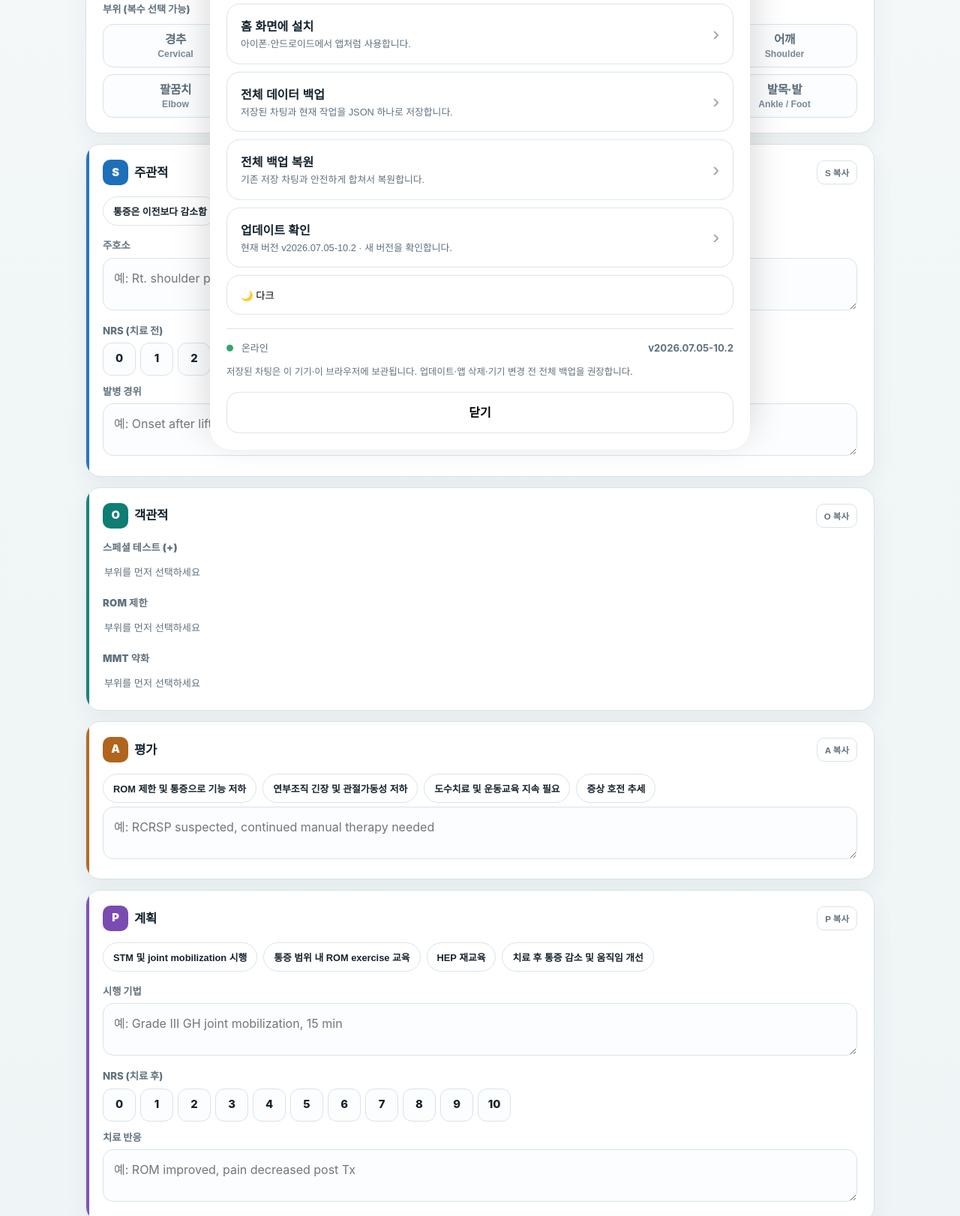
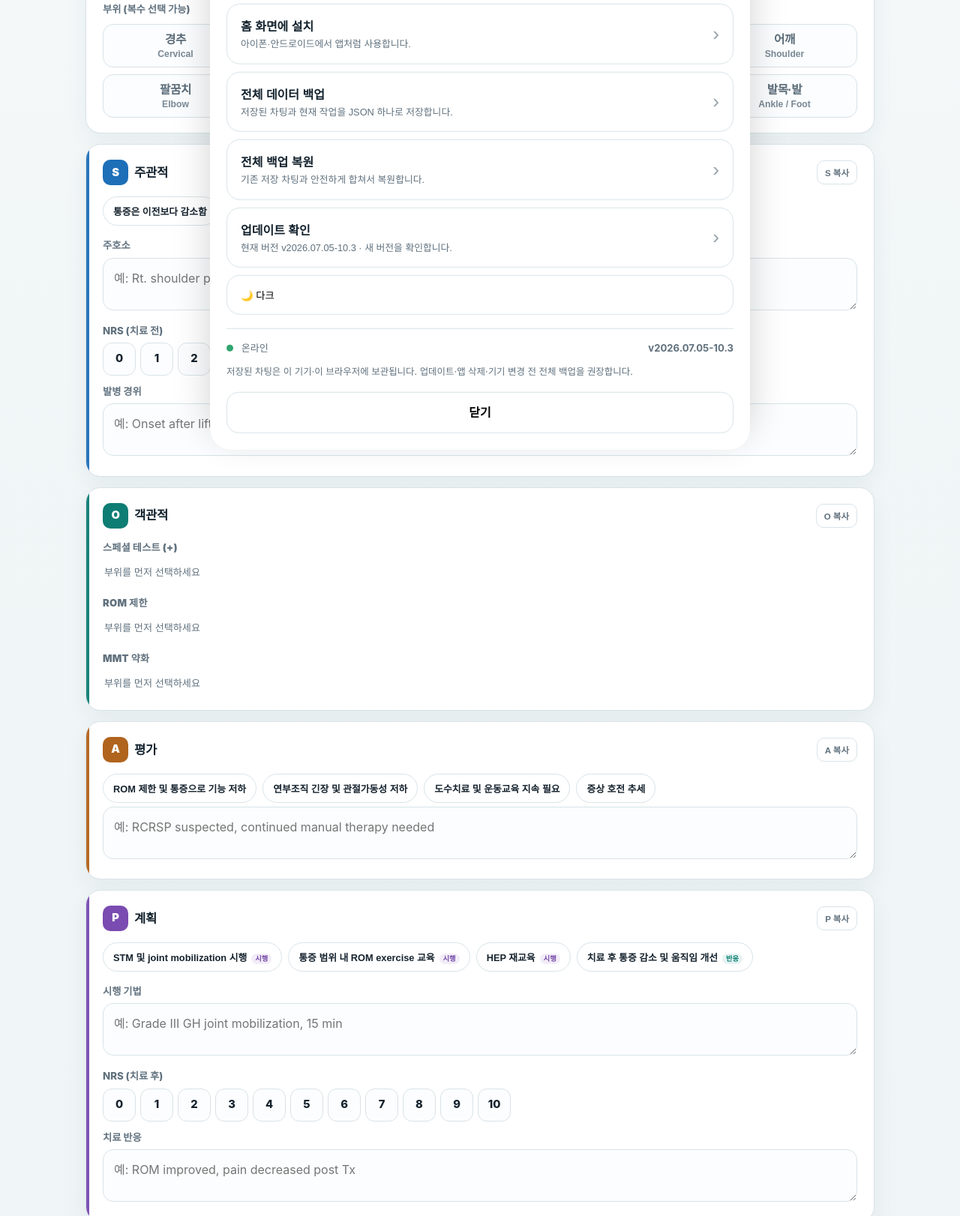
Before and after one commit to gwon056-hash/physio-chart, a plain HTML site: page index.html in a window 1280 px wide. Shown: the part 920-2542 px from the top of the page at 75% size. Drawn offline with Linux system fonts and the light colour scheme.

Commit message:
v2026.07.05-10.3

```diff
--- a/index.html
+++ b/index.html
@@ -3,7 +3,7 @@
 <head>
 <meta charset="UTF-8">
 <meta name="viewport" content="width=device-width, initial-scale=1.0, maximum-scale=1.0, user-scalable=no">
-<meta name="app-version" content="2026.07.05-10.2">
+<meta name="app-version" content="2026.07.05-10.3">
 <meta name="theme-color" content="#0e7d74">
 <meta name="apple-mobile-web-app-capable" content="yes">
 <meta name="apple-mobile-web-app-title" content="차팅생성기">
@@ -1438,6 +1438,23 @@ body[data-theme="dark"]{
   min-height:58px;
 }
 
+
+/* P quick phrase destination */
+#phraseP .phrase[data-target="pTech"]::after{
+  content:"시행";margin-left:6px;padding:2px 5px;border-radius:999px;
+  background:rgba(124,77,183,.10);color:#7448a8;font-size:.58rem;font-weight:900
+}
+#phraseP .phrase[data-target="pResp"]::after{
+  content:"반응";margin-left:6px;padding:2px 5px;border-radius:999px;
+  background:rgba(17,139,128,.10);color:#087d72;font-size:.58rem;font-weight:900
+}
+[data-theme="dark"] #phraseP .phrase[data-target="pTech"]::after{
+  background:rgba(150,112,196,.18);color:#c3a3e7
+}
+[data-theme="dark"] #phraseP .phrase[data-target="pResp"]::after{
+  background:rgba(62,179,167,.18);color:#8be0d7
+}
+
 </style>
 </head>
 <body>
@@ -1505,7 +1522,7 @@ body[data-theme="dark"]{
 <div class="card soap-card p-card"><div class="sec-tag"><span class="chip p">P</span>계획 <span class="section-copy"><button data-copy="P">P 복사</button></span></div><div class="phrasebar" id="phraseP"></div><label class="fld">시행 기법</label><textarea id="pTech" placeholder="예: Grade III GH joint mobilization, 15 min"></textarea><label class="fld">NRS (치료 후)</label><div class="nrs-grid" id="nrsPost"></div><label class="fld">치료 반응</label><textarea id="pResp" placeholder="예: ROM improved, pain decreased post Tx"></textarea></div>
 
 <div class="card preview-card"><div class="sec-tag"><span class="chip i">출력</span>차팅 미리보기</div><div class="preview-tools"><button class="mini-btn" id="cleanBtn">문장 정리</button><button class="mini-btn" id="copySubjectBtn">S/O/A/P 전체 복사</button></div><div class="preview-note">선택한 내용이 아래에 실시간으로 정리됩니다.</div><div class="preview-shell"><div class="preview-label">미리 생성된 차팅</div><div id="preview" class="empty">항목을 입력하면 여기에 차팅이 생성됩니다</div></div></div>
-<footer class="app-footer">MOA Charting Beta v2026.07.05-10.2 · © MOA BUSAN · @physio_geun_1</footer>
+<footer class="app-footer">MOA Charting Beta v2026.07.05-10.3 · © MOA BUSAN · @physio_geun_1</footer>
 </div>
 <div class="bottombar">
   <div class="inner">
@@ -1513,7 +1530,7 @@ body[data-theme="dark"]{
     <button class="big" id="saveBtn">💾 저장</button>
     <button class="big" id="copyBtn">📋 복사</button>
   </div>
-  <div class="desktop-copyright">MOA Charting Beta v2026.07.05-10.2 · © MOA BUSAN · @physio_geun_1</div>
+  <div class="desktop-copyright">MOA Charting Beta v2026.07.05-10.3 · © MOA BUSAN · @physio_geun_1</div>
 </div><div class="toast" id="toast">복사 완료</div>
 
 <div class="more-backdrop" id="moreBackdrop"></div>
@@ -1555,7 +1572,7 @@ body[data-theme="dark"]{
     <button class="manage-item" id="updateCheckBtn" type="button">
       <div>
         <strong>업데이트 확인</strong>
-        <span id="updateMenuText">현재 버전 v2026.07.05-10.2 · 새 버전을 확인합니다.</span>
+        <span id="updateMenuText">현재 버전 v2026.07.05-10.3 · 새 버전을 확인합니다.</span>
       </div>
       <b>›</b>
     </button>
@@ -1571,7 +1588,7 @@ body[data-theme="dark"]{
 
   <div class="sheet-status">
     <span><i class="status-dot"></i> 온라인</span>
-    <strong id="currentVersionLabel">v2026.07.05-10.2</strong>
+    <strong id="currentVersionLabel">v2026.07.05-10.3</strong>
   </div>
   <p class="sheet-note">저장된 차팅은 이 기기·이 브라우저에 보관됩니다. 업데이트·앱 삭제·기기 변경 전 전체 백업을 권장합니다.</p>
   <button class="sheet-done" id="sheetDoneBtn" type="button">닫기</button>
@@ -1861,7 +1878,44 @@ function buildArea(areaId,key,isObj){
 function renderOpts(){buildArea('stArea','st',true);buildArea('romArea','rom',false);buildArea('mmtArea','mmt',false)}
 
 function buildNRS(gridId,side){const g=$(gridId);for(let i=0;i<=10;i++){const c=document.createElement('div');c.className='nrs'+(side==='post'?' p-side':'');c.textContent=i;c.onclick=()=>{let cur=side==='pre'?nrsPre:nrsPost,val=cur===i?null:i;if(side==='pre')nrsPre=val;else nrsPost=val;[...g.children].forEach((el,idx)=>el.classList.toggle('on',idx===val));render();persistDraft()};g.appendChild(c)}}buildNRS('nrsPre','pre');buildNRS('nrsPost','post');
-const phrases={S:['통증은 이전보다 감소함','특정 동작 시 통증 잔존','야간통은 감소함','일상생활 불편감 감소'],A:['ROM 제한 및 통증으로 기능 저하','연부조직 긴장 및 관절가동성 저하','도수치료 및 운동교육 지속 필요','증상 호전 추세'],P:['STM 및 joint mobilization 시행','통증 범위 내 ROM exercise 교육','HEP 재교육','치료 후 통증 감소 및 움직임 개선']};function addPhrase(area,id){phrases[area].forEach(p=>{let b=document.createElement('button');b.className='phrase';b.textContent=p;b.onclick=()=>{const target=area==='S'?'sChief':area==='A'?'aText':'pResp';$(target).value=($(target).value?$(target).value+'\n':'')+p;render();persistDraft()};$(id).appendChild(b)})}addPhrase('S','phraseS');addPhrase('A','phraseA');addPhrase('P','phraseP');
+const phrases={
+  S:[
+    {text:'통증은 이전보다 감소함',target:'sChief'},
+    {text:'특정 동작 시 통증 잔존',target:'sChief'},
+    {text:'야간통은 감소함',target:'sChief'},
+    {text:'일상생활 불편감 감소',target:'sChief'}
+  ],
+  A:[
+    {text:'ROM 제한 및 통증으로 기능 저하',target:'aText'},
+    {text:'연부조직 긴장 및 관절가동성 저하',target:'aText'},
+    {text:'도수치료 및 운동교육 지속 필요',target:'aText'},
+    {text:'증상 호전 추세',target:'aText'}
+  ],
+  P:[
+    {text:'STM 및 joint mobilization 시행',target:'pTech'},
+    {text:'통증 범위 내 ROM exercise 교육',target:'pTech'},
+    {text:'HEP 재교육',target:'pTech'},
+    {text:'치료 후 통증 감소 및 움직임 개선',target:'pResp'}
+  ]
+};
+function addPhrase(area,id){
+  phrases[area].forEach(item=>{
+    const b=document.createElement('button');
+    b.className='phrase';
+    b.textContent=item.text;
+    b.dataset.target=item.target;
+    b.onclick=()=>{
+      const target=$(item.target);
+      target.value=(target.value?target.value+'\n':'')+item.text;
+      render();
+      persistDraft();
+    };
+    $(id).appendChild(b);
+  });
+}
+addPhrase('S','phraseS');
+addPhrase('A','phraseA');
+addPhrase('P','phraseP');
 function activeClusterLinkedTests(){
   const linked=new Set();
   clusterActive.forEach(id=>{
--- a/sw.js
+++ b/sw.js
@@ -1,4 +1,4 @@
-const CACHE_NAME = 'moa-charting-2026.07.05-10-test-layout-2';
+const CACHE_NAME = 'moa-charting-2026.07.05-10-plan-phrase-fix';
 const APP_SHELL = ['./','./index.html','./manifest.json','./icon-192.png','./icon-512.png'];
 self.addEventListener('install',e=>e.waitUntil(caches.open(CACHE_NAME).then(c=>c.addAll(APP_SHELL))));
 self.addEventListener('message',e=>{if(e.data&&e.data.type==='SKIP_WAITING')self.skipWaiting()});
```
Also changed, not shown: README.txt.
